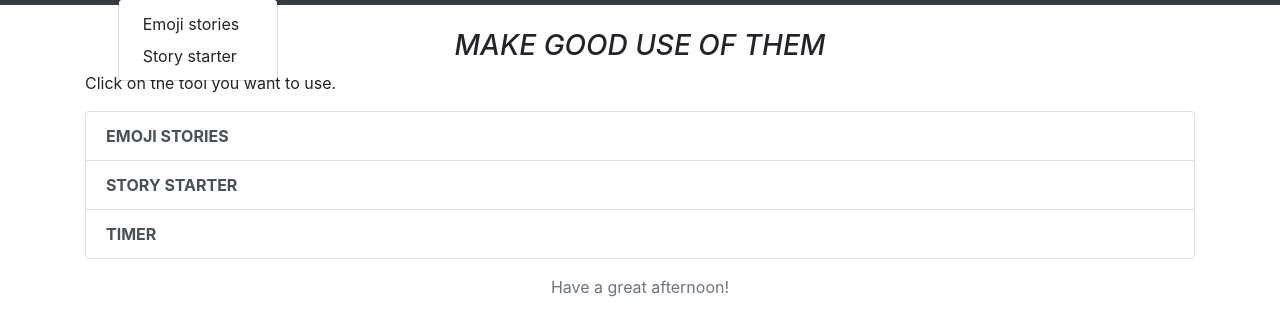
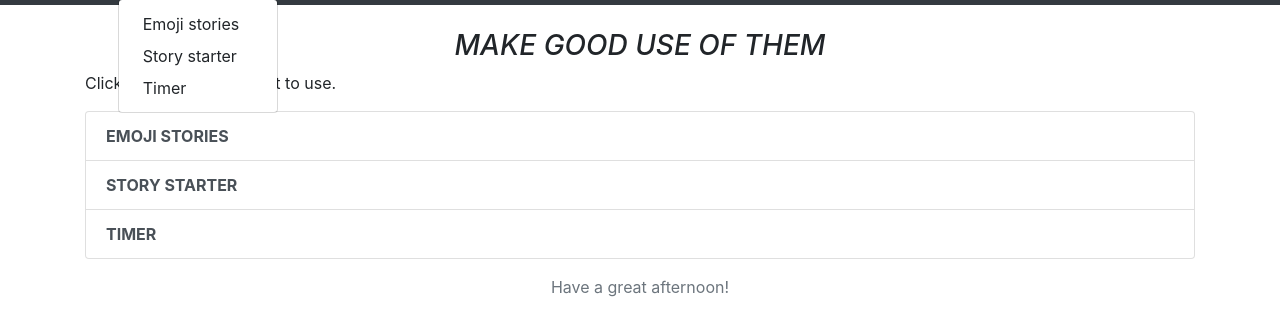
Before and after one commit to rcpml/edtech, a plain HTML site: page tools.html in a window 1280 px wide. Both pictures are taken after a click on the button "Tools". Shown: the part 51-386 px from the top of the page. Drawn offline with nearby package versions, Linux system fonts and the light colour scheme.

Commit message:
Timer - tools list updated

```diff
--- a/tools.html
+++ b/tools.html
@@ -50,6 +50,7 @@
           <div class="dropdown-menu" aria-labelledby="navbarDropdown">
             <a class="dropdown-item" href="./Emojify/emojify.html">Emoji stories</a>
             <a class="dropdown-item" href="./StoryStarter/storystarter.html">Story starter</a>
+            <a class="dropdown-item" href="./Timer/timer.html">Timer</a>
           </div>
         </li>
         <li class="nav-item">
```
